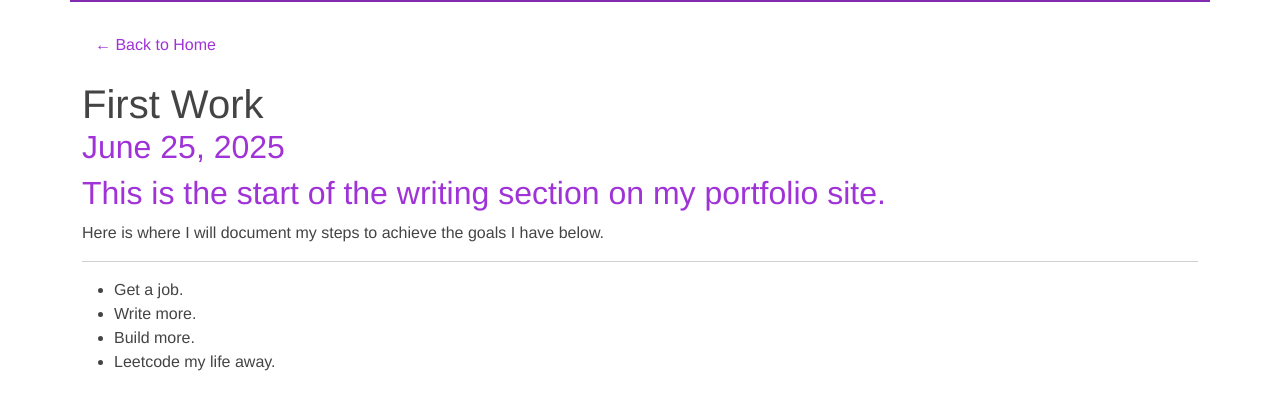
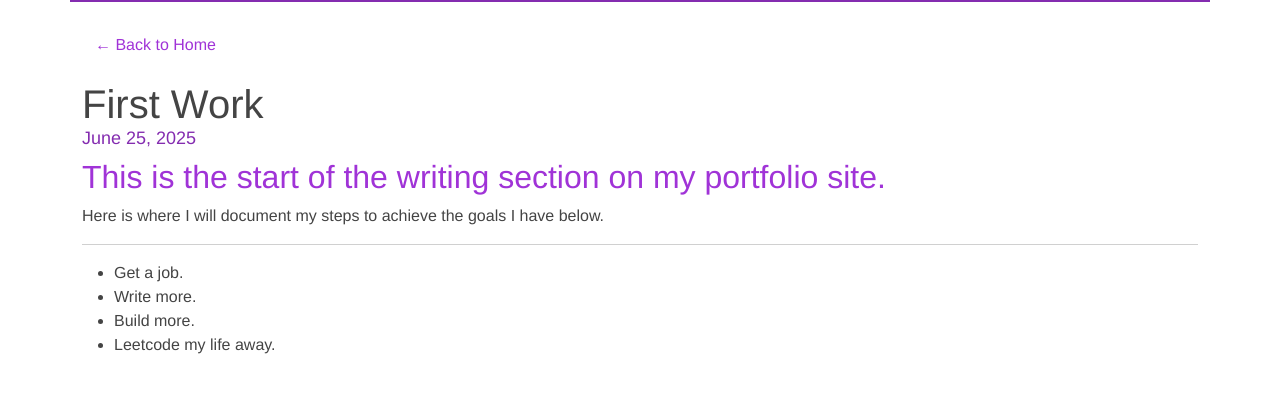
Before and after one commit to andrewanan/andrewanan.github.io, a Jekyll site: the page built from _posts/2025-06-25-md-test.md, in a window 1280 px wide. Shown: the top 410 px of the page. Built offline with Jekyll 4.4.1, drawn with Linux system fonts in a browser that asks for light colours.

Commit message:
fix: css styling changes

```diff
--- a/_layouts/post.html
+++ b/_layouts/post.html
@@ -15,7 +15,7 @@
 
 
   <h1 class="mb-0">{{ page.title }}</h1>
-  <h2>{{ page.date | date: "%B %-d, %Y" }}</h2>
+  <h3>{{ page.date | date: "%B %-d, %Y" }}</h3>
 
   {{ content }}
 
```
